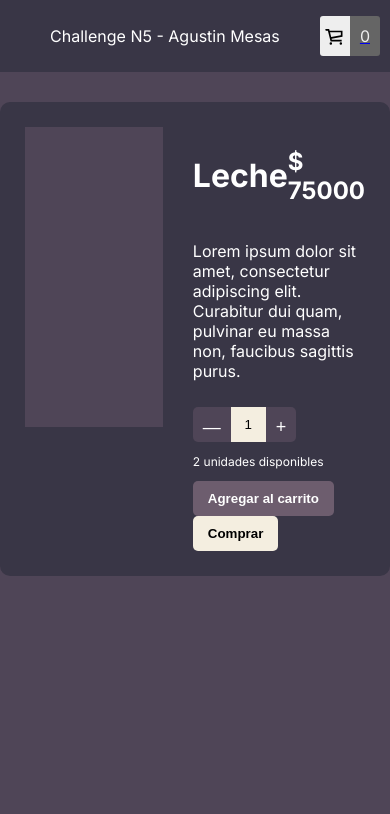
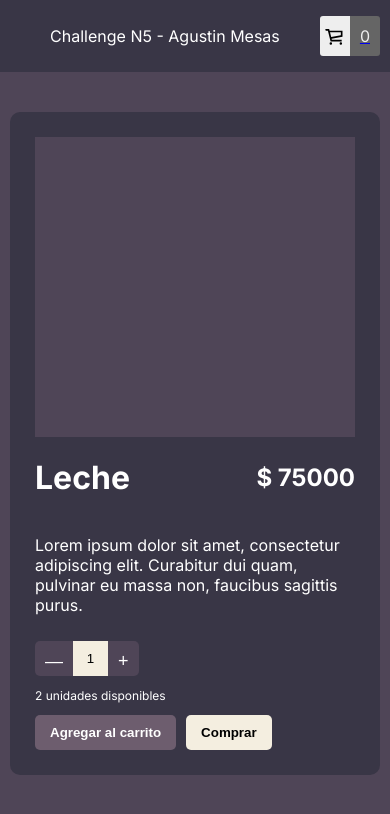
Before and after one commit to agusmesas/challenge-n5, a Next.js app: page /product/1 in a window 390 px wide. Shown: the top 814 px of the page. Built offline with nearby package versions, Linux system fonts and the light colour scheme.

Commit message:
[FTR] Add responsive styles

```diff
--- a/src/app/components/Button/index.js
+++ b/src/app/components/Button/index.js
@@ -1,6 +1,6 @@
 import styles from './style.module.scss';
 
-const Button = ({ label, onClick, disabled, type = 'primary', children }) => {
+const Button = ({ label, onClick, disabled, type = 'primary', children, className }) => {
   const handleOnClick = event => {
     event.preventDefault();
     event.stopPropagation();
@@ -9,7 +9,7 @@ const Button = ({ label, onClick, disabled, type = 'primary', children }) => {
 
   return (
     <button
-      className={`${styles.button} ${styles[`button--${type}`]}`}
+      className={`${styles.button} ${styles[`button--${type}`]} ${className}`}
       onClick={handleOnClick}
       disabled={disabled}
     >
--- a/src/app/layout.module.scss
+++ b/src/app/layout.module.scss
@@ -2,5 +2,5 @@
 
 .container {
   background-color: $background-color-light;
-  height: calc(100vh - 72px);
+  min-height: calc(100vh - 72px);
 }
--- a/src/app/page.module.scss
+++ b/src/app/page.module.scss
@@ -16,3 +16,9 @@
   flex-wrap: wrap;
   max-width: 1024px;
 }
+
+@media (max-width: 860px) {
+  .products {
+    justify-content: center;
+  }
+}
--- a/src/app/product/[id]/page.module.scss
+++ b/src/app/product/[id]/page.module.scss
@@ -37,3 +37,18 @@
     }
   }
 }
+
+@media (max-width: 800px) {
+  .product {
+    flex-direction: column;
+    margin: 10px;
+
+    &__img {
+      width: 100%;
+    }
+
+    &__detail {
+      margin-left: 0;
+    }
+  }
+}
--- a/src/app/shopping-cart/page.js
+++ b/src/app/shopping-cart/page.js
@@ -39,6 +39,7 @@ export default function ShoppingCart() {
                       limit={amount}
                     />
                     <Button
+                      className={styles.cart__products__item__actions__delete}
                       type="secondary"
                       onClick={() => deleteCartItem(id)}
                     >
```
Also changed, not shown: src/app/shopping-cart/page.module.scss (+20 -0 lines).
